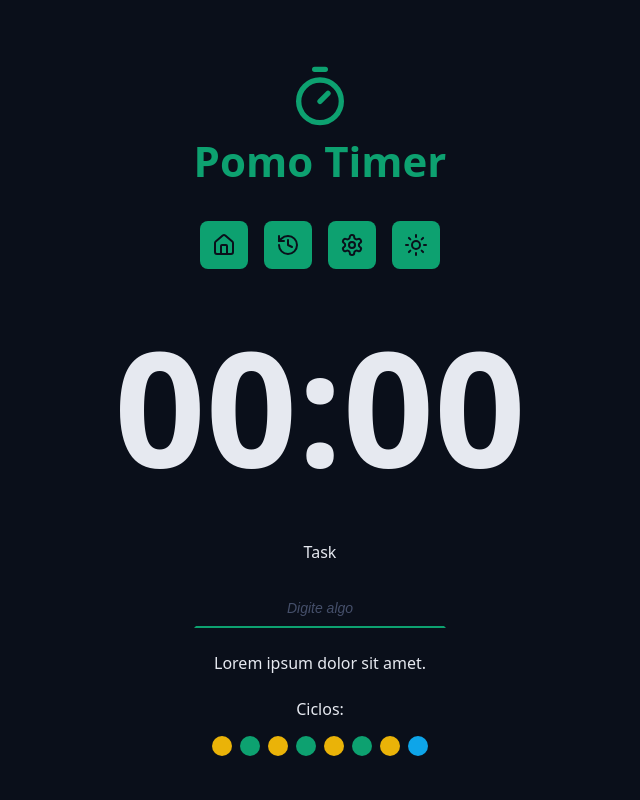
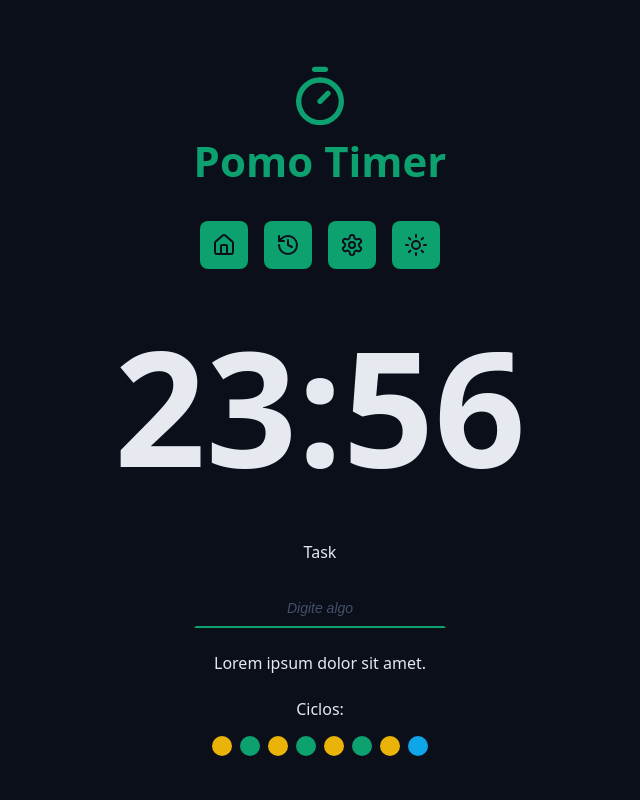
Before and after one commit to Gilthayllor/pomo-timer, a React (Vite) app: page / in a window 1280 px wide. Shown: the top 800 px of the page, without its empty margins (320-960 px from the left). Built offline with nearby package versions, Linux system fonts and the light colour scheme.

Commit message:
Add Countdown component props and update Home page to pass remaining time

```diff
--- a/src/App.tsx
+++ b/src/App.tsx
@@ -1,3 +1,4 @@
+import { useState } from 'react';
 import { About } from './pages/About';
 import { Home } from './pages/Home';
 import { NotFound } from './pages/NotFound';
--- a/src/components/Countdown/index.tsx
+++ b/src/components/Countdown/index.tsx
@@ -1,5 +1,15 @@
 import styles from './styles.module.css';
 
-export const Countdown: React.FC = () => {
-  return <div className={styles.container}>00:00</div>;
+interface CountdownProps {
+  formatterdSecondsRemaining?: string;
+}
+
+export const Countdown: React.FC<CountdownProps> = ({
+  formatterdSecondsRemaining,
+}) => {
+  return (
+    <div className={styles.container}>
+      {formatterdSecondsRemaining || '00:00'}
+    </div>
+  );
 };
--- a/src/pages/Home/index.tsx
+++ b/src/pages/Home/index.tsx
@@ -7,7 +7,7 @@ export const Home: React.FC = () => {
   return (
     <MainTemplate>
       <Container>
-        <Countdown />
+        <Countdown formatterdSecondsRemaining='23:56' />
       </Container>
       <Container>
         <MainForm />
```
